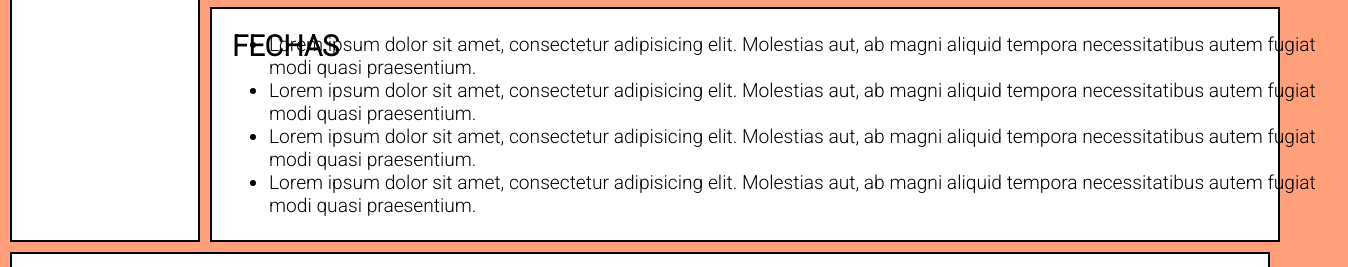
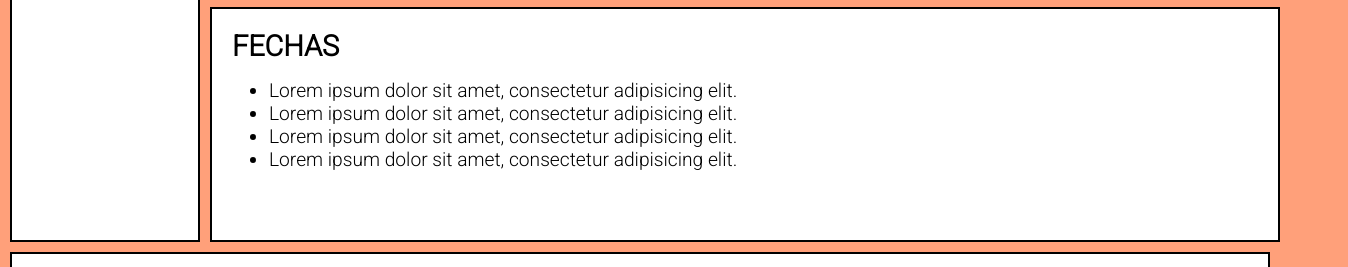
Before and after one commit to Enzocom811/GRID2-Comolli, a plain HTML site: page index.html in a window 1280 px wide. Shown: the part 448-715 px from the top of the page, 1348 px wide, since content can reach past the window. Drawn offline with Linux system fonts and the light colour scheme.

Commit message:
Cambio en longitud de fechas

```diff
--- a/index.html
+++ b/index.html
@@ -46,10 +46,10 @@
         </div>
         <div class="fechas">
             <ul>
-                <li>Lorem ipsum dolor sit amet, consectetur adipisicing elit. Molestias aut, ab magni aliquid tempora necessitatibus autem fugiat modi quasi praesentium.</li>
-                <li>Lorem ipsum dolor sit amet, consectetur adipisicing elit. Molestias aut, ab magni aliquid tempora necessitatibus autem fugiat modi quasi praesentium.</li>
-                <li>Lorem ipsum dolor sit amet, consectetur adipisicing elit. Molestias aut, ab magni aliquid tempora necessitatibus autem fugiat modi quasi praesentium.</li>
-                <li>Lorem ipsum dolor sit amet, consectetur adipisicing elit. Molestias aut, ab magni aliquid tempora necessitatibus autem fugiat modi quasi praesentium.</li>
+                <li>Lorem ipsum dolor sit amet, consectetur adipisicing elit.</li>
+                <li>Lorem ipsum dolor sit amet, consectetur adipisicing elit.</li>
+                <li>Lorem ipsum dolor sit amet, consectetur adipisicing elit.</li>
+                <li>Lorem ipsum dolor sit amet, consectetur adipisicing elit.</li>
             </ul>
         </div>
     </section>
```
